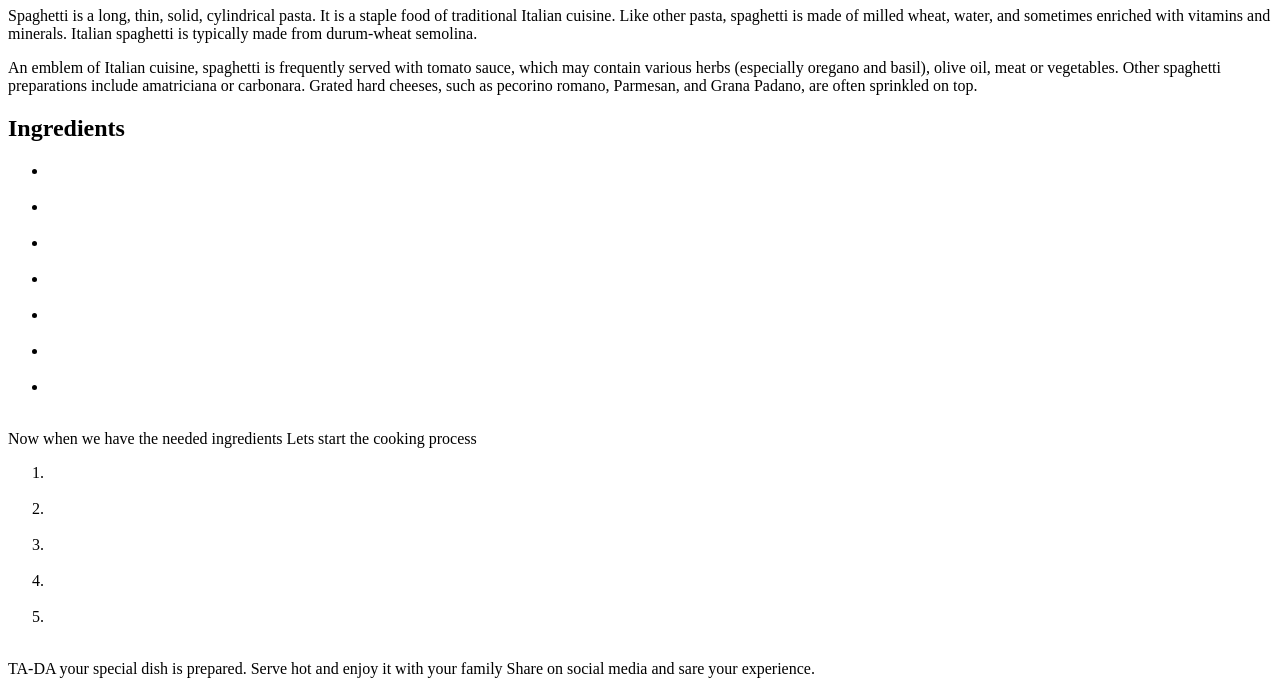
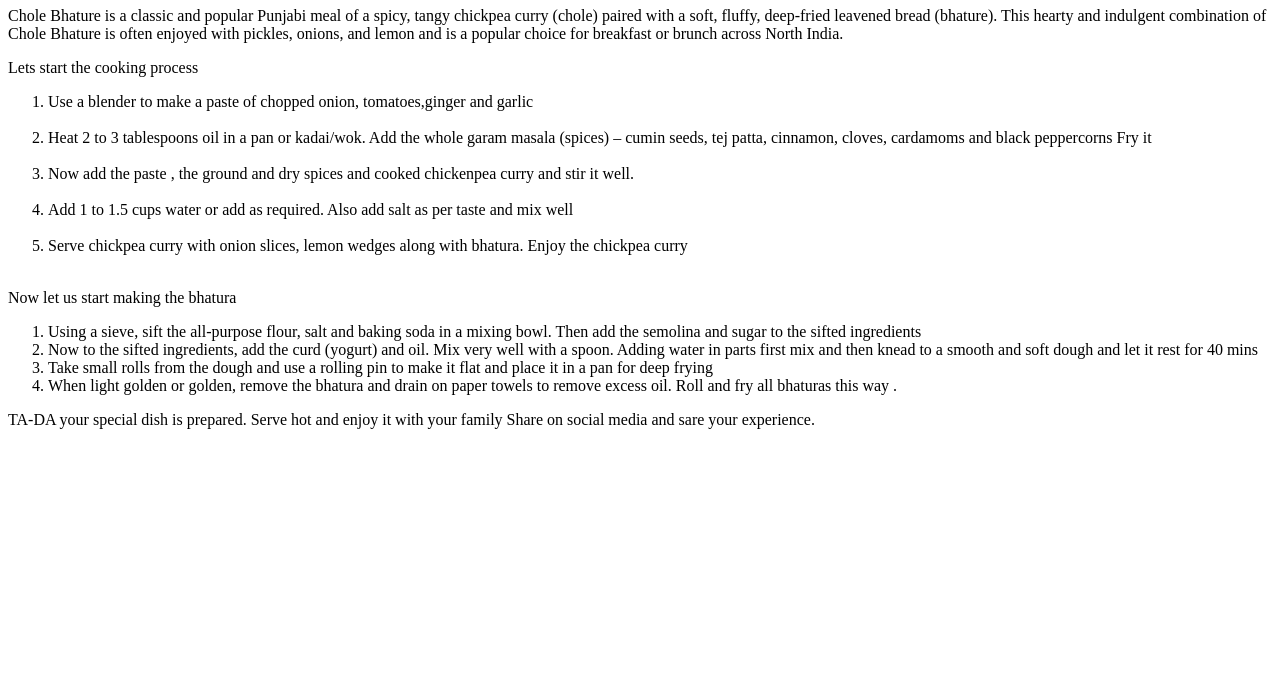
Before and after one commit to priyamshuk2007-web/odin-recipes, a plain HTML site: page Chole-Bhature.html in a window 1280 px wide. Shown: the part 385-1079 px from the top of the page. After the commit the page ends 830 px from the top, so only its background shows below. Drawn offline with Linux system fonts and the light colour scheme.

Commit message:
made the chola bhatura page

```diff
--- a/Chole-Bhature.html
+++ b/Chole-Bhature.html
@@ -2,47 +2,45 @@
 <html lang="en">
     <head>
         <meta charset ="UTF-8">
-        <title>Spaghetti</title>
+        <title>Chole bhatura</title>
     </head>
 
 
 
     <body>
-        <img src=" https://images.immediate.co.uk/production/volatile/sites/30/2018/07/RedPepperAnchovySpaghetti-copy-1dec261.jpg?resize=1366,1242" alt="Images Of Spaghetti">
-        <H1>Spaghetti</H1>
-            <section><p>Spaghetti is a long, thin, solid, cylindrical pasta. It is a staple food of traditional Italian cuisine.
-                Like other pasta, spaghetti is made of milled wheat, water, and sometimes enriched with vitamins and minerals. Italian spaghetti is typically made from durum-wheat semolina.
+        <img src="https://encrypted-tbn0.gstatic.com/images?q=tbn:ANd9GcSMgokrcdcWReMm3W9piSzZUq44sBIJkzz-IQ&s" alt="Images Of Chola bhatura">
+        <H1>Chola bhatura</H1>
+            <section><p>
+                Chole Bhature is a classic and popular Punjabi meal of a spicy, tangy chickpea curry (chole)
+                paired with a soft, fluffy, deep-fried leavened bread (bhature). This hearty and indulgent combination of Chole Bhature is often enjoyed with pickles, onions,
+                 and lemon and is a popular choice for breakfast or brunch across North India.
             </p>
 
-                <p>An emblem of Italian cuisine, spaghetti is frequently served
-                    with tomato sauce, which may contain various herbs (especially oregano and basil),
-                    olive oil, meat or vegetables. Other spaghetti preparations include amatriciana or carbonara.
-                    Grated hard cheeses, such as pecorino romano, Parmesan, and Grana Padano, are often sprinkled on top.
+                <p>
 
                  </p>
             </section>
             <main>
-                <h2>
-                    <strong>Ingredients</strong>
-                </h2>
-                <ul>
-                    <li><strong></strong>
-                       </li><br>
-                    <li><strong></strong></li><br>
-                    <li><strong></strong></li><br>
-                    <li><strong></strong></li><br>
-                    <li><strong></strong></li><br>
-                    <li><strong></strong></li><br>
-                    <li><strong></strong></li> <br>
-                </ul>
-                <p>Now when we have the needed ingredients Lets start the cooking process</p>
+
+                <p>Lets start the cooking process</p>
 
                 <ol>
-                    <li></li><br>
-                    <li></li><br>
-                    <li></li><br>
-                    <li></li><br>
-                    <li></li><br>
+                    <li>Use a blender to make a paste of chopped onion, tomatoes,ginger and garlic</li><br>
+                    <li>Heat 2 to 3 tablespoons oil in a pan or kadai/wok. Add the whole garam masala (spices) – cumin seeds, tej patta, cinnamon, cloves, cardamoms and black peppercorns Fry it </li><br>
+                    <li>Now add the paste , the ground and dry spices and cooked chickenpea curry and stir it well.</li> <br>
+                    <li>Add 1 to 1.5 cups water or add as required. Also add salt as per taste and mix well</li><br>
+                    <li>Serve chickpea curry with onion slices, lemon wedges along with bhatura. Enjoy the chickpea curry</li><br>
+                </ol>
+                <p>Now let us start making the bhatura</p>
+                <ol>
+                    <li>Using a sieve, sift the all-purpose flour, salt and baking soda in a mixing bowl. Then add the semolina and sugar to the sifted ingredients</li>
+                    <li>Now to the sifted ingredients, add the curd (yogurt) and oil. Mix very well with a spoon.
+                        Adding water in parts first mix and then knead to a smooth and soft dough and let it rest for 40 mins
+                    </li>
+                    <li>Take small rolls from the dough and use a rolling pin to make it flat and place it in a pan for deep frying</li>
+                    <li>When light golden or golden, remove the bhatura and drain on paper towels to remove excess oil. Roll and fry all bhaturas this way
+                        .</li>
+
                 </ol>
                 <p>TA-DA your special dish is prepared. Serve hot and enjoy it with your family
                     Share on social media and sare your experience.
```
